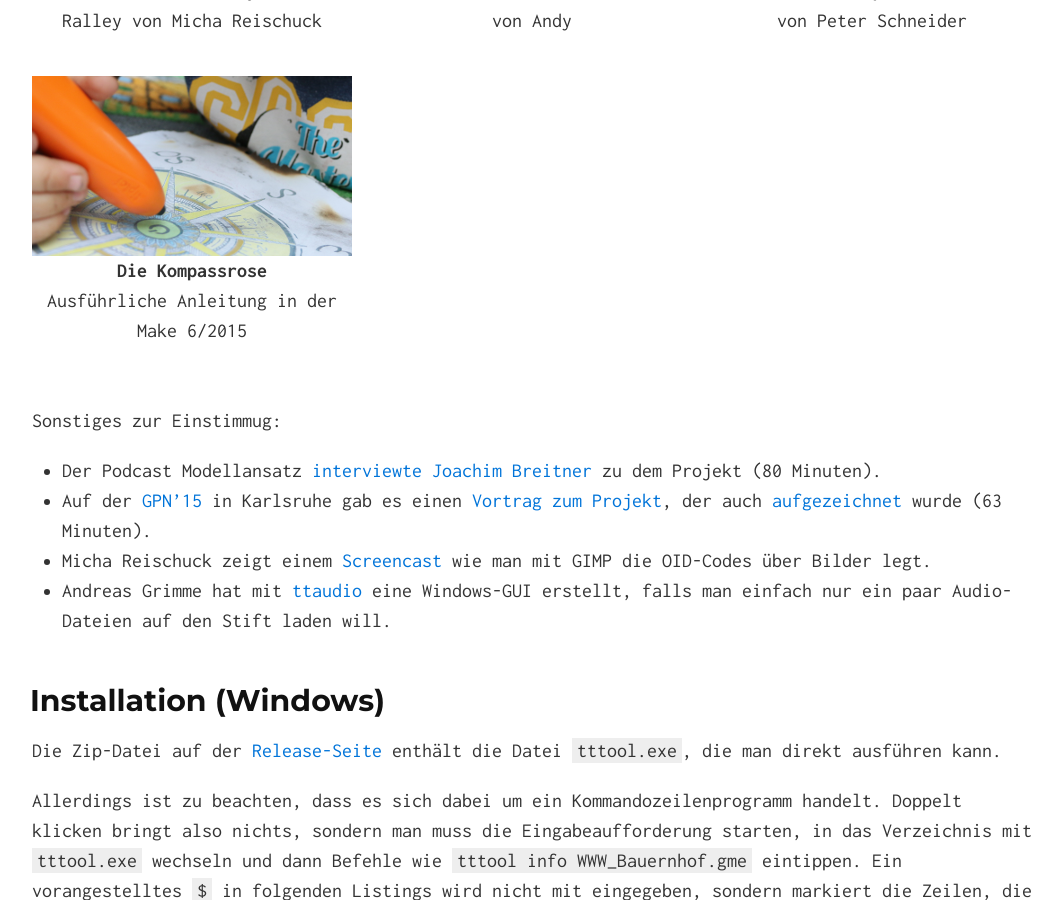
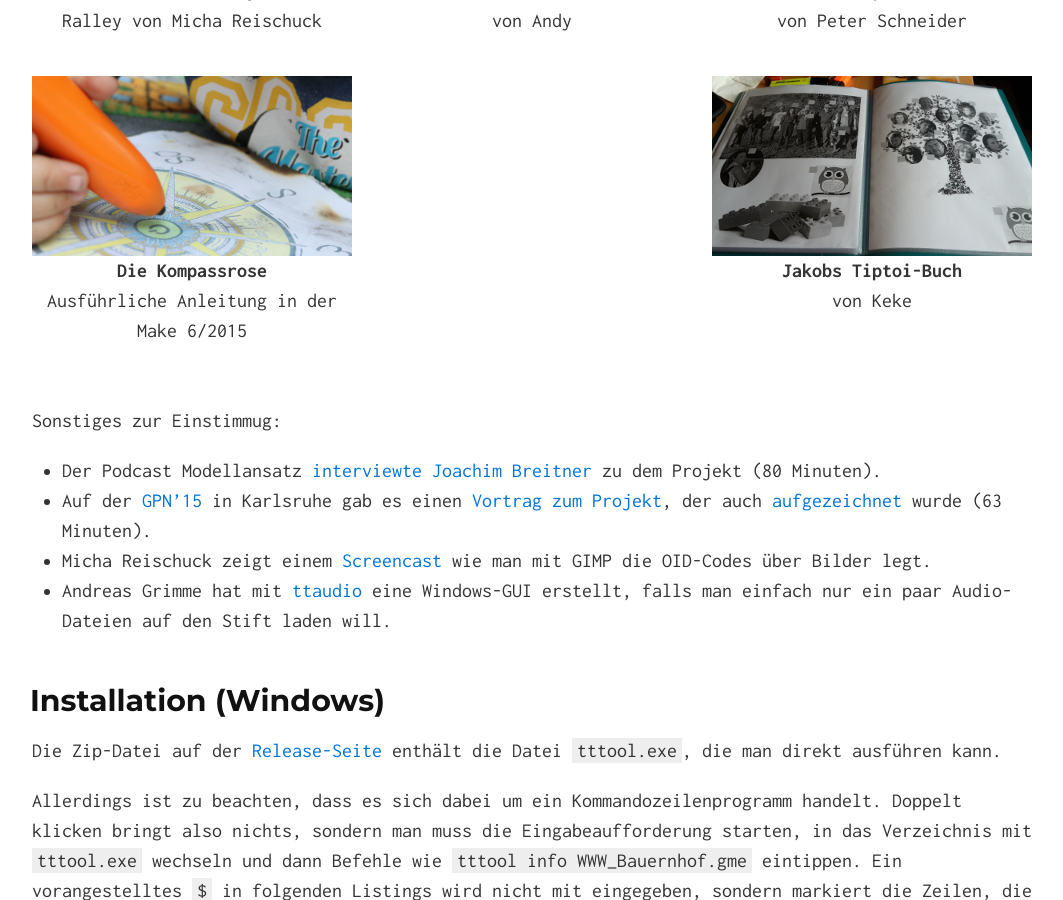
Before and after one commit to entropia/tip-toi-reveng, a Jekyll site: the page built from index.md, in a window 1280 px wide and 900 px high, scrolled down 1682 px. Shown: the whole window, without its empty margins (108-1171 px from the left). Built offline with Jekyll 4.4.1, drawn with Linux system fonts in a browser that asks for light colours.

Commit message:
Link zu Kekes Projekt

```diff
--- a/index.md
+++ b/index.md
@@ -66,6 +66,11 @@ gallery:
   subtitle: Ausführliche Anleitung in der Make 6/2015
   link: http://www.heise.de/make/inhalt/2015/6/108/
   img: /img/make.png
+
+- title: Jakobs Tiptoi-Buch
+  subtitle: von Keke
+  link: http://keke.netz-zwerge.de/blog/archives/348-Meine-erste-TipToi-Erfahrung.html
+  img: /img/keke.jpg
 
 ---
 
```
Also changed, not shown: img/keke.jpg (added).
